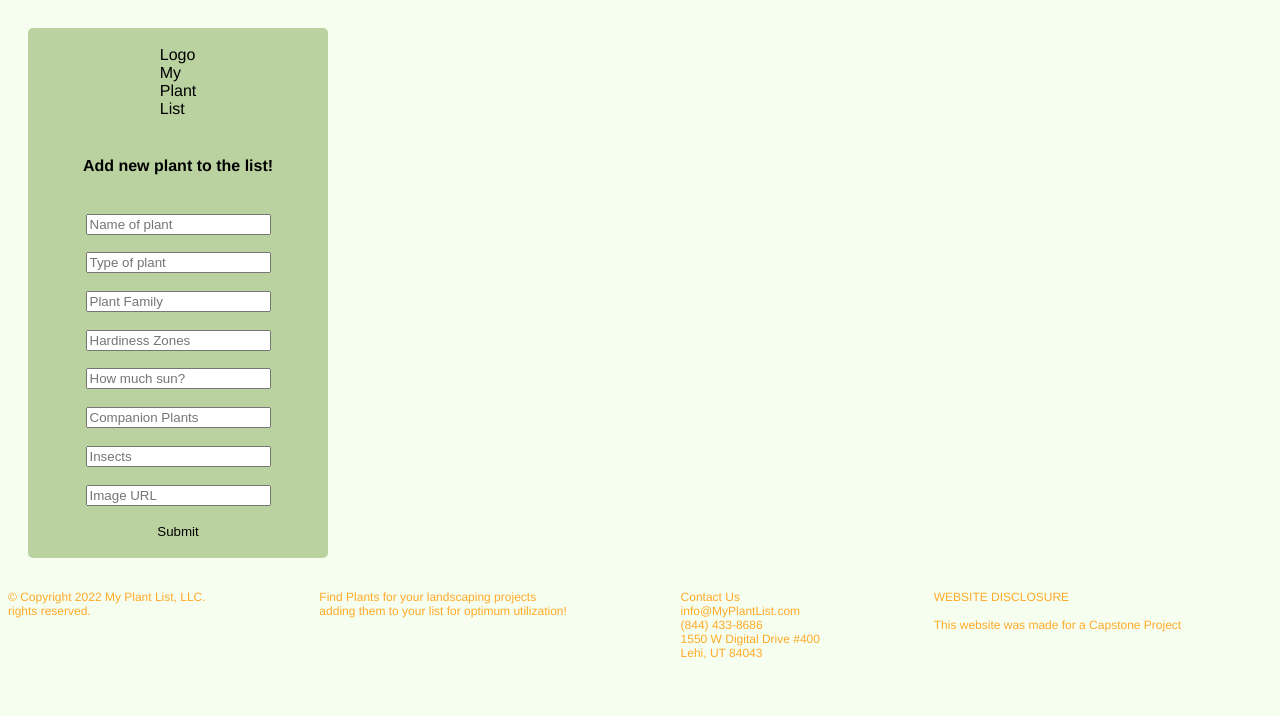
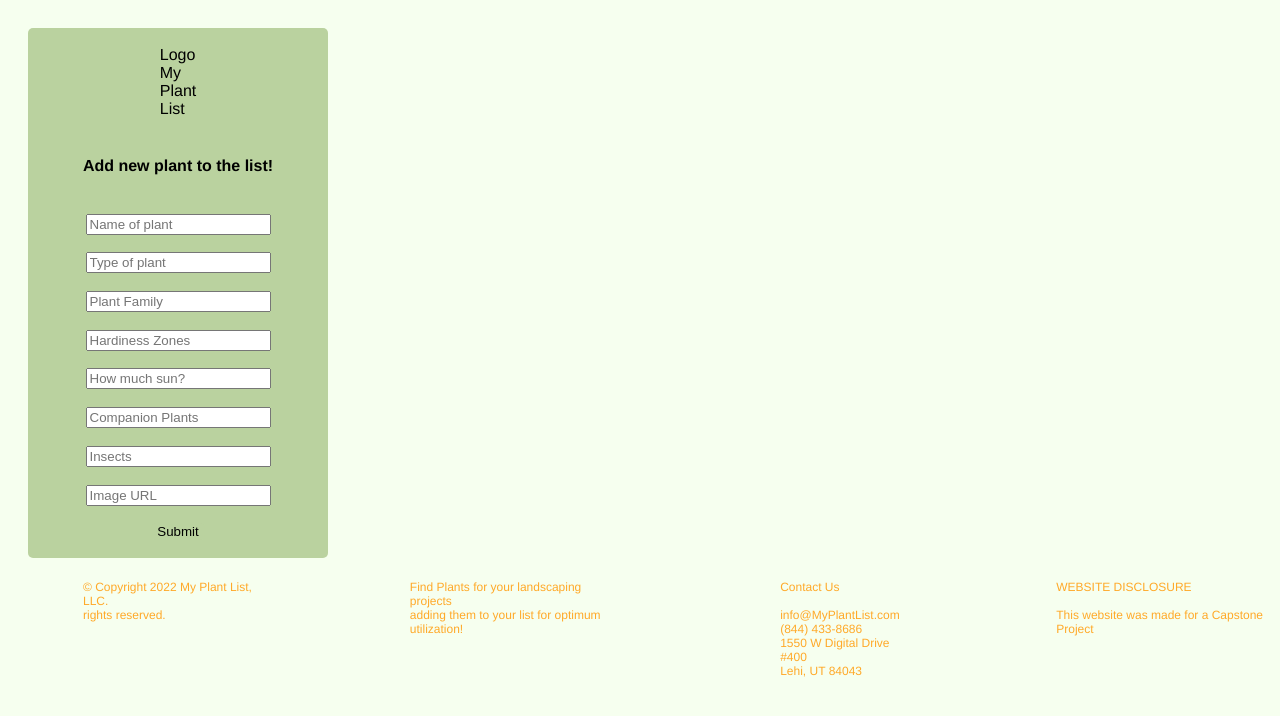
Before and after one commit to Northermata2387/F28-capstone-project, a website: page client/index.html in a window 1280 px wide. Drawn offline with nearby package versions, Linux system fonts and the light colour scheme; no server answers.

Commit message:
all systems are funcitoning, need a couple of tweaks to css and should be ready for next week!

```diff
--- a/client/index.css
+++ b/client/index.css
@@ -59,11 +59,12 @@ body {
 
 .footer-details {
   display: flex;
-  gap: 9%;
+  gap: 13%;
   flex-direction: row;
   font-size: 12px;
   color: #FFA928;
-  margin-top: 20px;
+  margin-top: 10px;
+  margin-left: 75px;
 }
 
 button {
--- a/client/index.js
+++ b/client/index.js
@@ -77,7 +77,7 @@ const createPlantCard = (plant) => {
         <p>${plant.name}</p>
         <p>Type: ${plant.type}</p>
         <p>Family: ${plant.family}</p>
-        <p>Zones ${plant.zones}</p>
+        <p>Zones: ${plant.zones}</p>
         <p>${plant.sun}</p>
         <p>Plant Friends: ${plant.plantFriends}</p>
         <p>Insects: ${plant.insectFriends}</p>
```
Also changed, not shown: client/index.html (+1 -0 lines).
